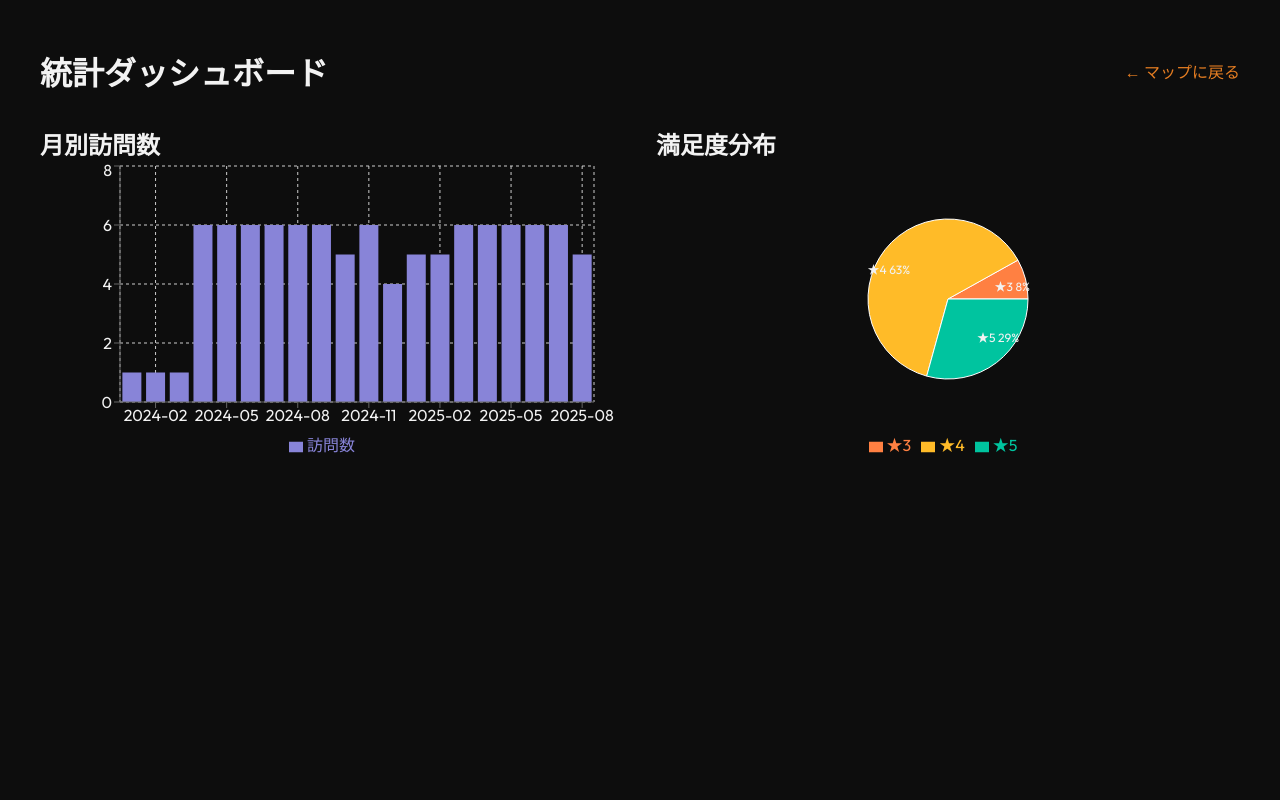
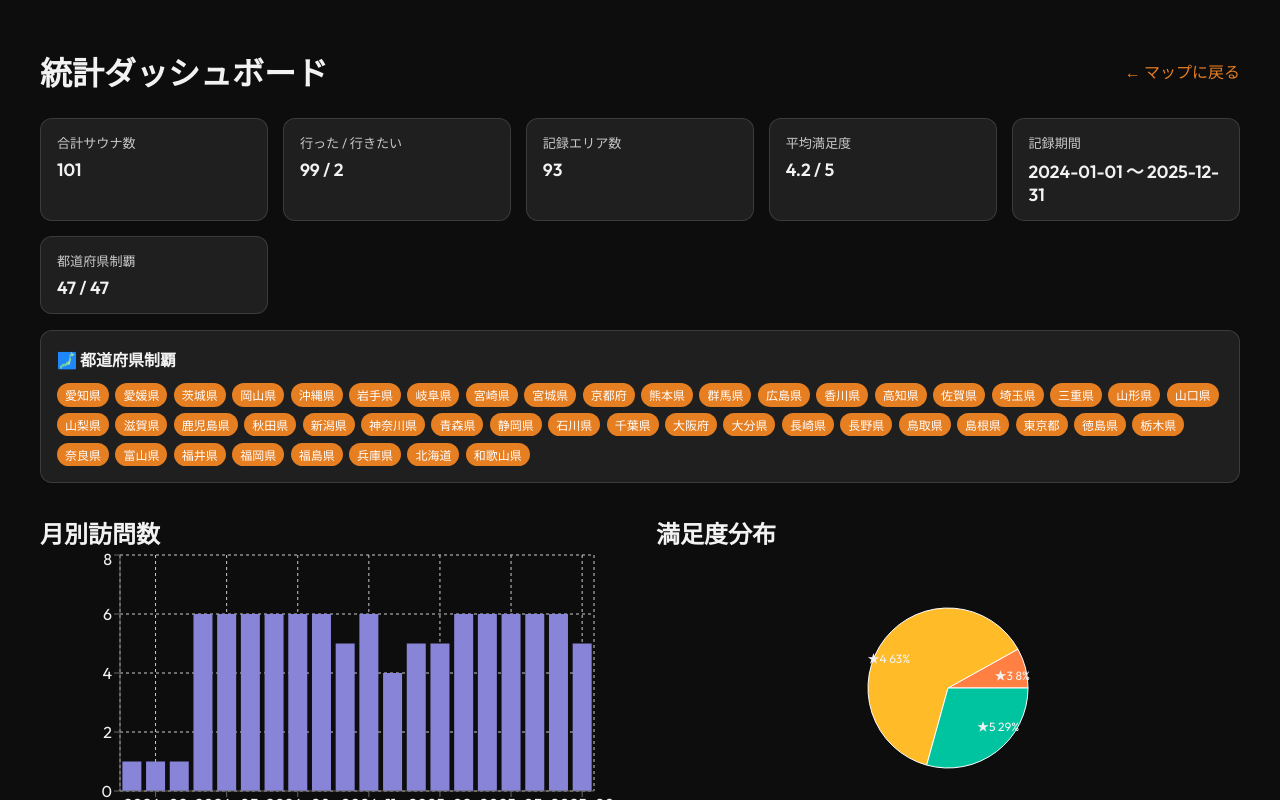
Before and after one commit to handism/sauna-itta, a Next.js app: page /sauna-itta/stats in a window 1280 px wide. Built offline with nearby package versions, Linux system fonts and the light colour scheme.

Commit message:
機能追加

```diff
--- a/src/app/stats/page.tsx
+++ b/src/app/stats/page.tsx
@@ -1,6 +1,6 @@
 "use client";
 
-import { useState } from 'react';
+import { useMemo, useState } from 'react';
 import Link from 'next/link';
 import styles from './stats.module.css';
 import MonthlyVisitsChart from '@/components/charts/MonthlyVisitsChart';
@@ -67,9 +67,70 @@ function getInitialTheme(): 'dark' | 'light' {
   return savedTheme === "light" || savedTheme === "dark" ? savedTheme : "dark";
 }
 
+function extractPrefecture(area: string | undefined): string | null {
+  const s = (area ?? "").trim();
+  if (!s) return null;
+  const first = s.split(/\s/)[0];
+  return /[都道府県]$/.test(first) ? first : null;
+}
+
 export default function StatsPage() {
   const [visits] = useState<SaunaVisit[]>(getInitialVisits);
   const [theme] = useState<'dark' | 'light'>(getInitialTheme);
+  const stats = useMemo(() => {
+    const total = visits.length;
+    if (total === 0) {
+      return {
+        total,
+        visitedCount: 0,
+        wishlistCount: 0,
+        firstDate: null as string | null,
+        lastDate: null as string | null,
+        avgRating: 0,
+        uniqueAreas: 0,
+        prefectures: [] as string[],
+        prefectureCount: 0,
+      };
+    }
+
+    const sortedByDate = [...visits].sort(
+      (a, b) => new Date(a.date).getTime() - new Date(b.date).getTime()
+    );
+    const firstDate = sortedByDate[0].date;
+    const lastDate = sortedByDate[sortedByDate.length - 1].date;
+    const visitedCount = visits.filter((v) => (v.status ?? "visited") === "visited").length;
+    const wishlistCount = visits.filter((v) => (v.status ?? "visited") === "wishlist").length;
+    const ratings = visits.map((v) => v.rating ?? 0).filter((r) => r > 0);
+    const avgRating =
+      ratings.length > 0
+        ? Math.round((ratings.reduce((sum, r) => sum + r, 0) / ratings.length) * 10) / 10
+        : 0;
+    const areas = new Set(
+      visits
+        .map((v) => (v.area ?? "").trim())
+        .filter((a) => a.length > 0)
+    );
+    const prefectures = Array.from(
+      new Set(
+        visits
+          .filter((v) => (v.status ?? "visited") === "visited")
+          .map((v) => extractPrefecture(v.area))
+          .filter((p): p is string => p != null)
+      )
+    ).sort((a, b) => a.localeCompare(b, "ja"));
+
+    return {
+      total,
+      visitedCount,
+      wishlistCount,
+      firstDate,
+      lastDate,
+      avgRating,
+      uniqueAreas: areas.size,
+      prefectures,
+      prefectureCount: prefectures.length,
+    };
+  }, [visits]);
 
   return (
     <div
@@ -83,6 +144,46 @@ export default function StatsPage() {
             &larr; マップに戻る
           </Link>
         </div>
+
+        <div className={styles.summaryGrid}>
+          <article className={styles.statCard}>
+            <h3>合計サウナ数</h3>
+            <p>{stats.total}</p>
+          </article>
+          <article className={styles.statCard}>
+            <h3>行った / 行きたい</h3>
+            <p>{stats.visitedCount} / {stats.wishlistCount}</p>
+          </article>
+          <article className={styles.statCard}>
+            <h3>記録エリア数</h3>
+            <p>{stats.uniqueAreas}</p>
+          </article>
+          <article className={styles.statCard}>
+            <h3>平均満足度</h3>
+            <p>{stats.avgRating > 0 ? `${stats.avgRating} / 5` : '-'}</p>
+          </article>
+          <article className={styles.statCard}>
+            <h3>記録期間</h3>
+            <p>{stats.firstDate && stats.lastDate ? `${stats.firstDate} 〜 ${stats.lastDate}` : '-'}</p>
+          </article>
+          <article className={styles.statCard}>
+            <h3>都道府県制覇</h3>
+            <p>{stats.prefectureCount} / 47</p>
+          </article>
+        </div>
+
+        {stats.prefectureCount > 0 && (
+          <section className={styles.prefectureSection}>
+            <h2>🗾 都道府県制覇</h2>
+            <div className={styles.badgeList}>
+              {stats.prefectures.map((pref) => (
+                <span key={pref} className={styles.prefectureBadge}>
+                  {pref}
+                </span>
+              ))}
+            </div>
+          </section>
+        )}
 
         <div style={{ width: '100%', maxWidth: '1200px', marginTop: '2rem' }}>
           <div style={{ display: 'grid', gridTemplateColumns: 'repeat(auto-fit, minmax(400px, 1fr))', gap: '2rem' }}>
--- a/src/app/stats/stats.module.css
+++ b/src/app/stats/stats.module.css
@@ -26,3 +26,61 @@
 .backLink:hover {
   text-decoration: underline;
 }
+
+.summaryGrid {
+  width: 100%;
+  max-width: 1200px;
+  margin-top: 1.5rem;
+  display: grid;
+  grid-template-columns: repeat(auto-fit, minmax(220px, 1fr));
+  gap: 0.9rem;
+}
+
+.statCard {
+  padding: 0.9rem 1rem;
+  border-radius: 12px;
+  background: var(--glass);
+  border: 1px solid var(--glass-border);
+}
+
+.statCard h3 {
+  margin: 0;
+  font-size: 0.82rem;
+  font-weight: 500;
+  opacity: 0.8;
+}
+
+.statCard p {
+  margin: 0.35rem 0 0;
+  font-size: 1.1rem;
+  font-weight: 700;
+}
+
+.prefectureSection {
+  width: 100%;
+  max-width: 1200px;
+  margin-top: 1rem;
+  padding: 1rem;
+  border-radius: 12px;
+  background: var(--glass);
+  border: 1px solid var(--glass-border);
+}
+
+.prefectureSection h2 {
+  margin: 0 0 0.75rem;
+  font-size: 1rem;
+}
+
+.badgeList {
+  display: flex;
+  flex-wrap: wrap;
+  gap: 0.4rem;
+}
+
+.prefectureBadge {
+  padding: 0.2rem 0.5rem;
+  border-radius: 999px;
+  background: var(--primary);
+  color: #fff;
+  font-size: 0.75rem;
+}
```
Also changed, not shown: src/components/SaunaMap.tsx (+0 -42 lines).
